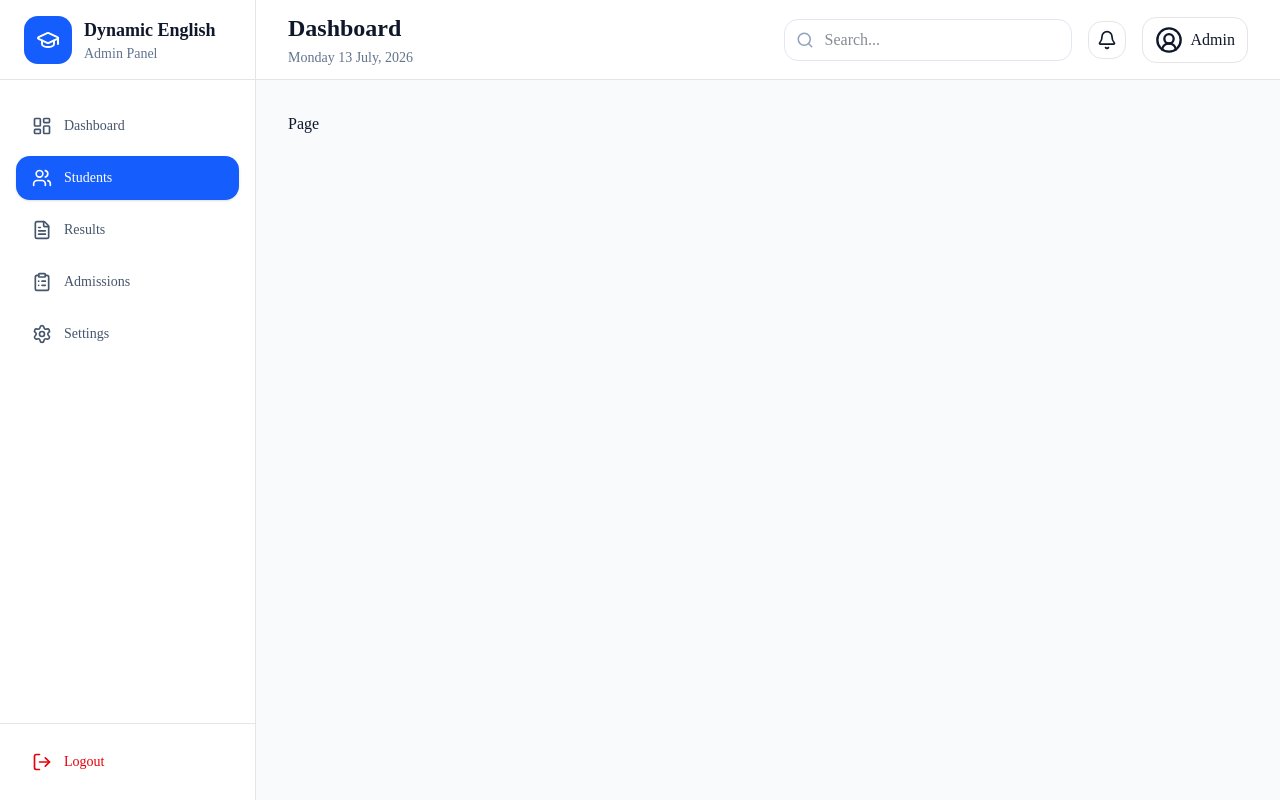
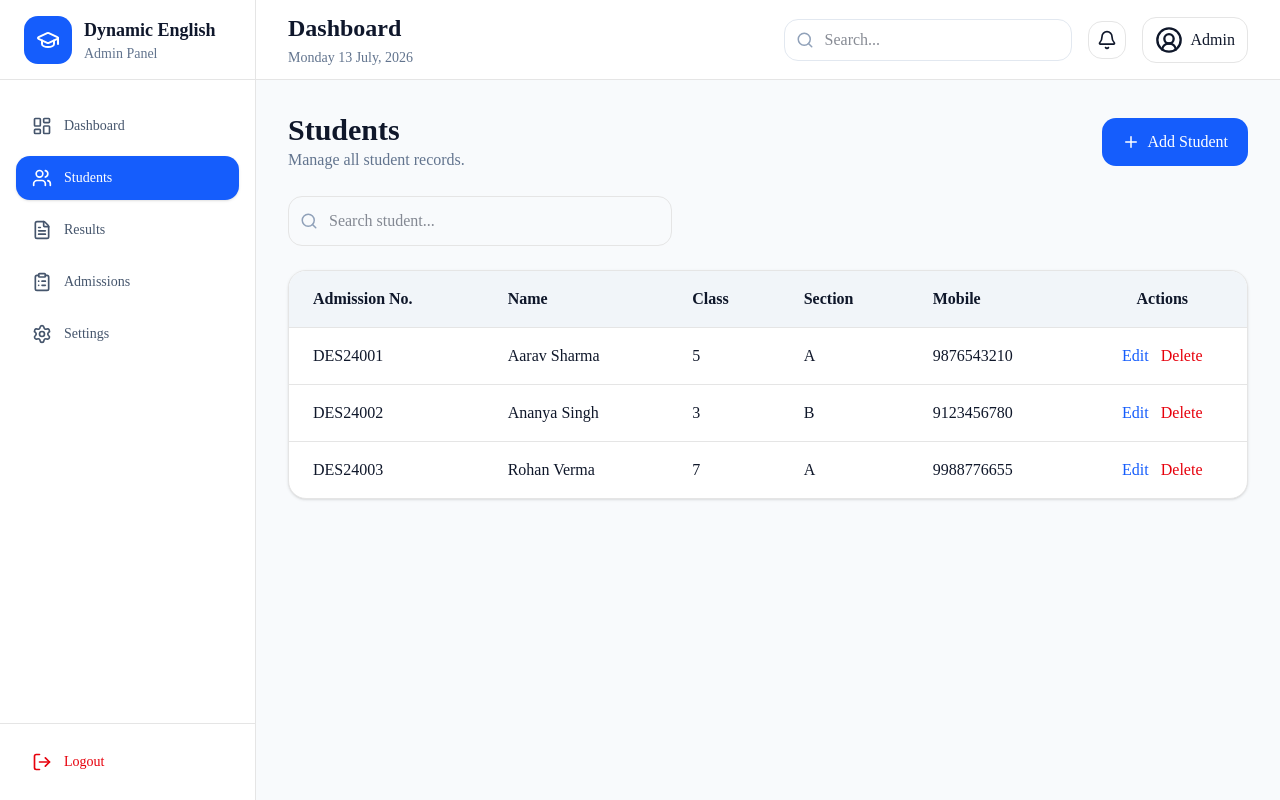
Before and after one commit to vishal290704/edu-portal-system, a Next.js app: page /admin/students in a window 1280 px wide. Built offline with nearby package versions, Linux system fonts and the light colour scheme.

Commit message:
Students dashboard page in admin page created

```diff
--- a/app/(admin)/admin/students/page.jsx
+++ b/app/(admin)/admin/students/page.jsx
@@ -1,3 +1,118 @@
-export default function Page() {
-  return <div>Page</div>;
+import { Plus, Search } from "lucide-react";
+
+const students = [
+  {
+    id: 1,
+    admissionNo: "DES24001",
+    name: "Aarav Sharma",
+    class: "5",
+    section: "A",
+    mobile: "9876543210",
+  },
+  {
+    id: 2,
+    admissionNo: "DES24002",
+    name: "Ananya Singh",
+    class: "3",
+    section: "B",
+    mobile: "9123456780",
+  },
+  {
+    id: 3,
+    admissionNo: "DES24003",
+    name: "Rohan Verma",
+    class: "7",
+    section: "A",
+    mobile: "9988776655",
+  },
+];
+
+export default function StudentsPage() {
+  return (
+    <div className="space-y-6">
+      {/* Header */}
+      <div className="flex items-center justify-between">
+        <div>
+          <h2 className="text-3xl font-bold">Students</h2>
+          <p className="text-slate-500">
+            Manage all student records.
+          </p>
+        </div>
+
+        <button className="flex items-center gap-2 rounded-xl bg-blue-600 px-5 py-3 text-white transition hover:bg-blue-700">
+          <Plus size={18} />
+          Add Student
+        </button>
+      </div>
+
+      {/* Search */}
+      <div className="relative max-w-sm">
+        <Search
+          size={18}
+          className="absolute left-3 top-1/2 -translate-y-1/2 text-slate-400"
+        />
+
+        <input
+          type="text"
+          placeholder="Search student..."
+          className="w-full rounded-xl border py-3 pl-10 pr-4 outline-none focus:border-blue-600"
+        />
+      </div>
+
+      {/* Table */}
+      <div className="overflow-hidden rounded-2xl border bg-white shadow-sm">
+        <table className="w-full">
+          <thead className="bg-slate-100">
+            <tr>
+              <th className="px-6 py-4 text-left">Admission No.</th>
+              <th className="px-6 py-4 text-left">Name</th>
+              <th className="px-6 py-4 text-left">Class</th>
+              <th className="px-6 py-4 text-left">Section</th>
+              <th className="px-6 py-4 text-left">Mobile</th>
+              <th className="px-6 py-4 text-center">Actions</th>
+            </tr>
+          </thead>
+
+          <tbody>
+            {students.map((student) => (
+              <tr
+                key={student.id}
+                className="border-t hover:bg-slate-50"
+              >
+                <td className="px-6 py-4">
+                  {student.admissionNo}
+                </td>
+
+                <td className="px-6 py-4 font-medium">
+                  {student.name}
+                </td>
+
+                <td className="px-6 py-4">
+                  {student.class}
+                </td>
+
+                <td className="px-6 py-4">
+                  {student.section}
+                </td>
+
+                <td className="px-6 py-4">
+                  {student.mobile}
+                </td>
+
+                <td className="px-6 py-4 text-center">
+                  <button className="mr-3 text-blue-600 hover:underline">
+                    Edit
+                  </button>
+
+                  <button className="text-red-600 hover:underline">
+                    Delete
+                  </button>
+                </td>
+              </tr>
+            ))}
+          </tbody>
+        </table>
+      </div>
+    </div>
+  );
 }
```
Also changed, not shown: app/layout.js (+7 -0 lines).
